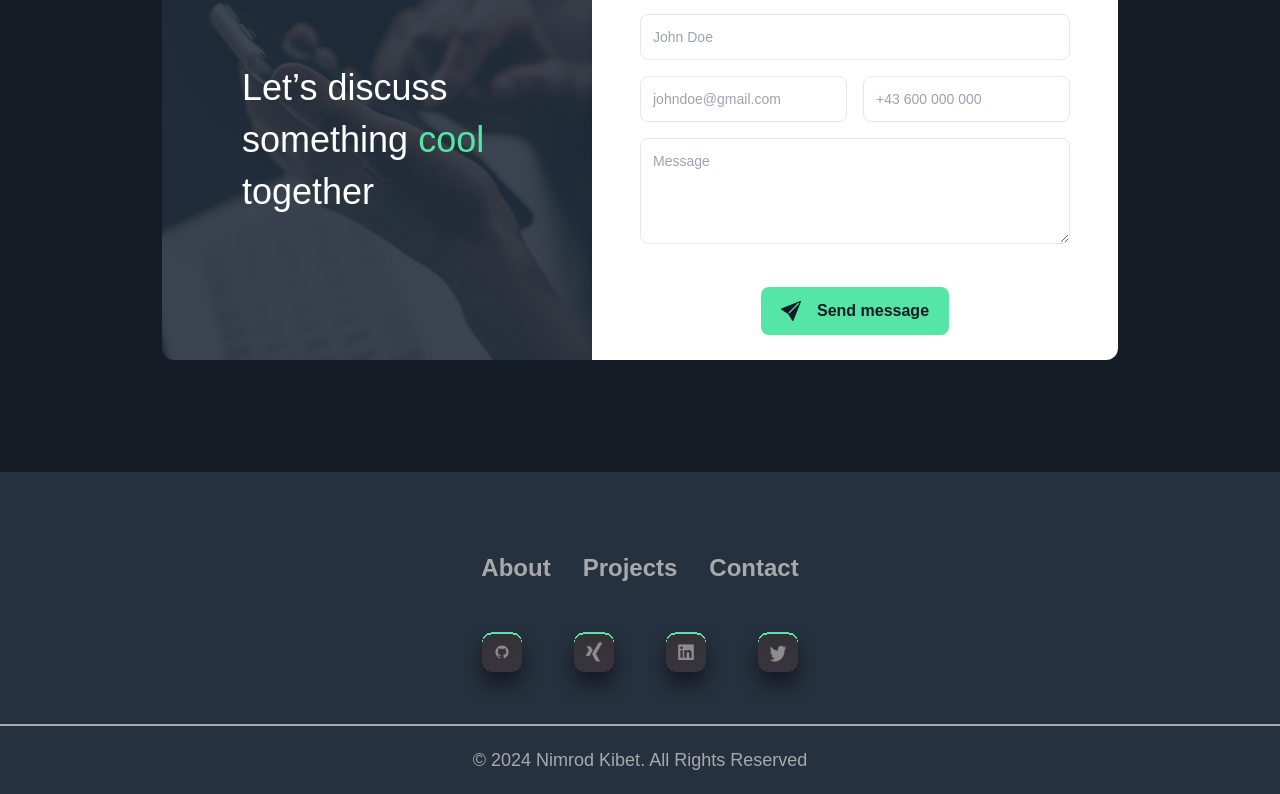
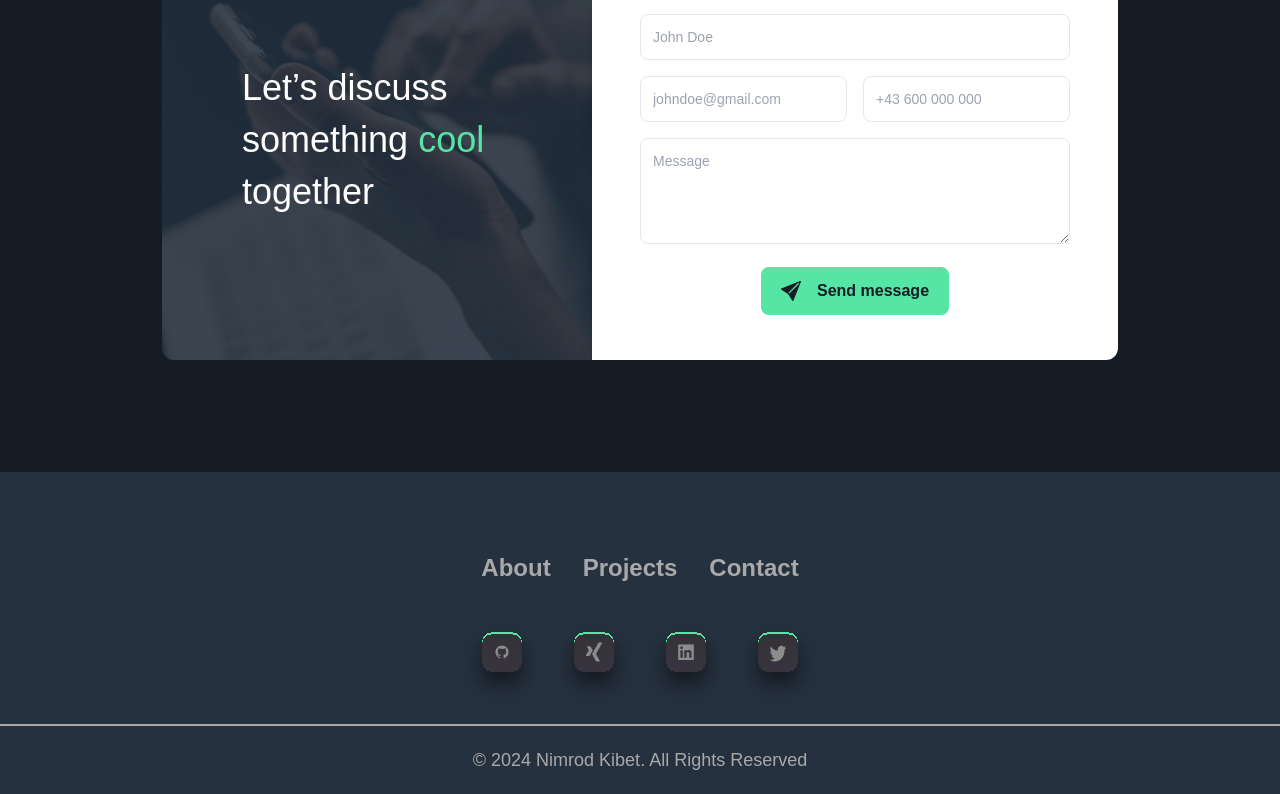
Before and after one commit to Nimrod2022/portfolio-mandela, a React (Vite) app: page / in a window 1280 px wide. Shown: the part 3573-4367 px from the top of the page. Built offline with nearby package versions, Linux system fonts and the light colour scheme; a web font is replaced by a local one.

Commit message:
submit button padding

```diff
--- a/src/components/Home/Contact.jsx
+++ b/src/components/Home/Contact.jsx
@@ -262,7 +262,7 @@ const Contact = ({ darkMode }) => {
                     ></textarea>
                   </div>
 
-                  <div className=" md:pt-5 flex flex-col items-center justify-center ">
+                  <div className=" md:pt-0 flex flex-col items-center justify-center ">
                     <button
                       type="submit"
                       className={`inline-block w-auto text-md rounded-lg bg-[#26313F] dark:bg-[#55E5A4] px-3 py-2 md:px-5 md:py-3 font-bold text-white dark:text-[#151C25] sm:w-auto `}
```
